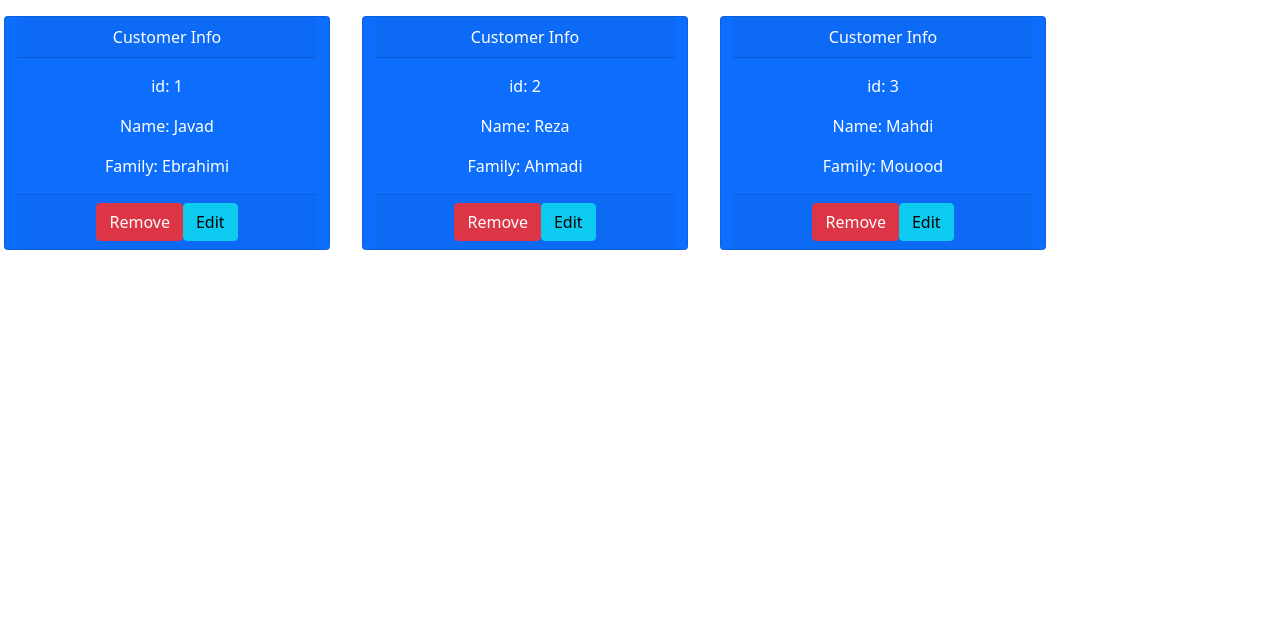
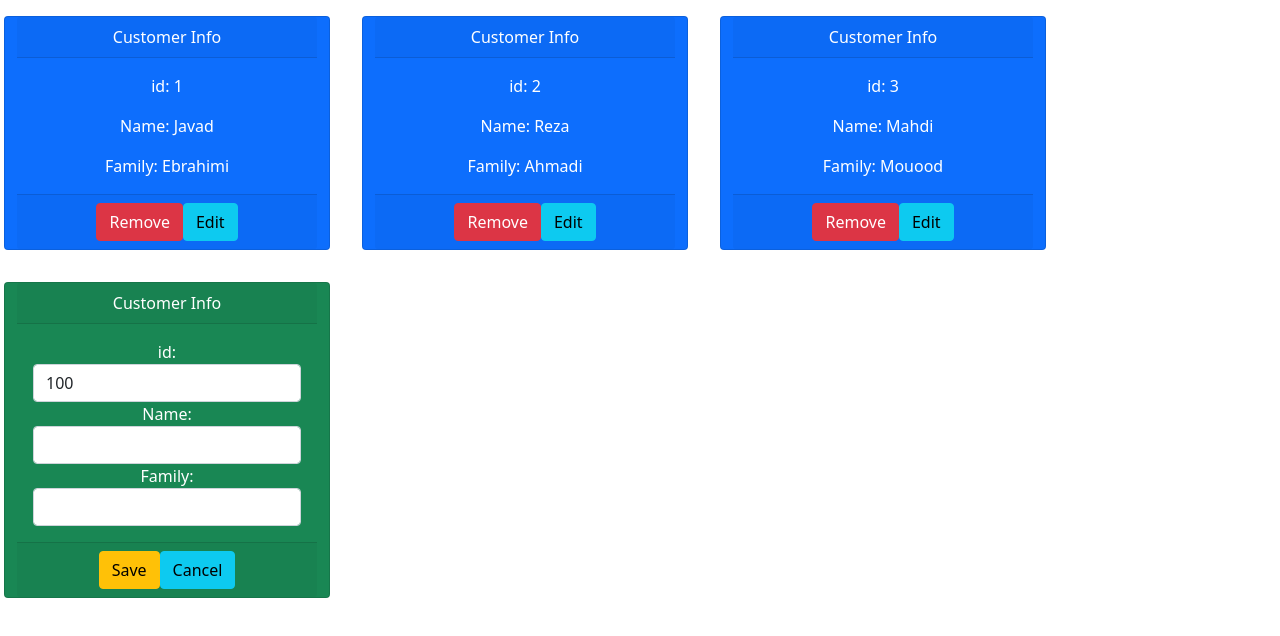
Before and after one commit to javadebrahimi68/sample02, a React (Create React App) app: page / in a window 1280 px wide. Shown: the top 636 px of the page. Built offline with nearby package versions, Linux system fonts and the light colour scheme.

Commit message:
craete add new Customer

```diff
--- a/src/customer/customers.js
+++ b/src/customer/customers.js
@@ -5,9 +5,12 @@ const initialPerson = [
     { id: 1, name: 'Javad', family: 'Ebrahimi', editMode: false },
     { id: 2, name: 'Reza', family: 'Ahmadi', editMode: false },
     { id: 3, name: 'Mahdi', family: 'Mouood', editMode: false }
-]
+];
+
 export const Customers = () => {
     const [person, setPerson] = React.useState(initialPerson);
+
+const [rawPerson,setRawPerson] = [{ id: 100, name: '', family: '', editMode: false }];
     const removeCustomer = (id) => {
         const temp = person.filter(c => c.id != id);
         if (window.confirm('Are you Sure ?')) {
@@ -35,6 +38,15 @@ export const Customers = () => {
 
         setPerson([...person]);
     }
+     const addNewPerson=(id,name,family)=>{
+
+ rawPerson.id=id;
+ rawPerson.name=name;
+ rawPerson.family=family;
+ rawPerson.editMode=false;
+
+       setPerson ([...person,rawPerson]);
+    }
     return (
         <div className='row'>
             {person.map((item) => (
@@ -47,6 +59,8 @@ export const Customers = () => {
                     <CustomerInfo person={item} key={item.id}
                         remove={removeCustomer} edit={editCustomer} />
             ))}
+              <CustomerEdit person={rawPerson} key={rawPerson.id}
+                save={addNewPerson}  />
         </div>
     )
 
```
